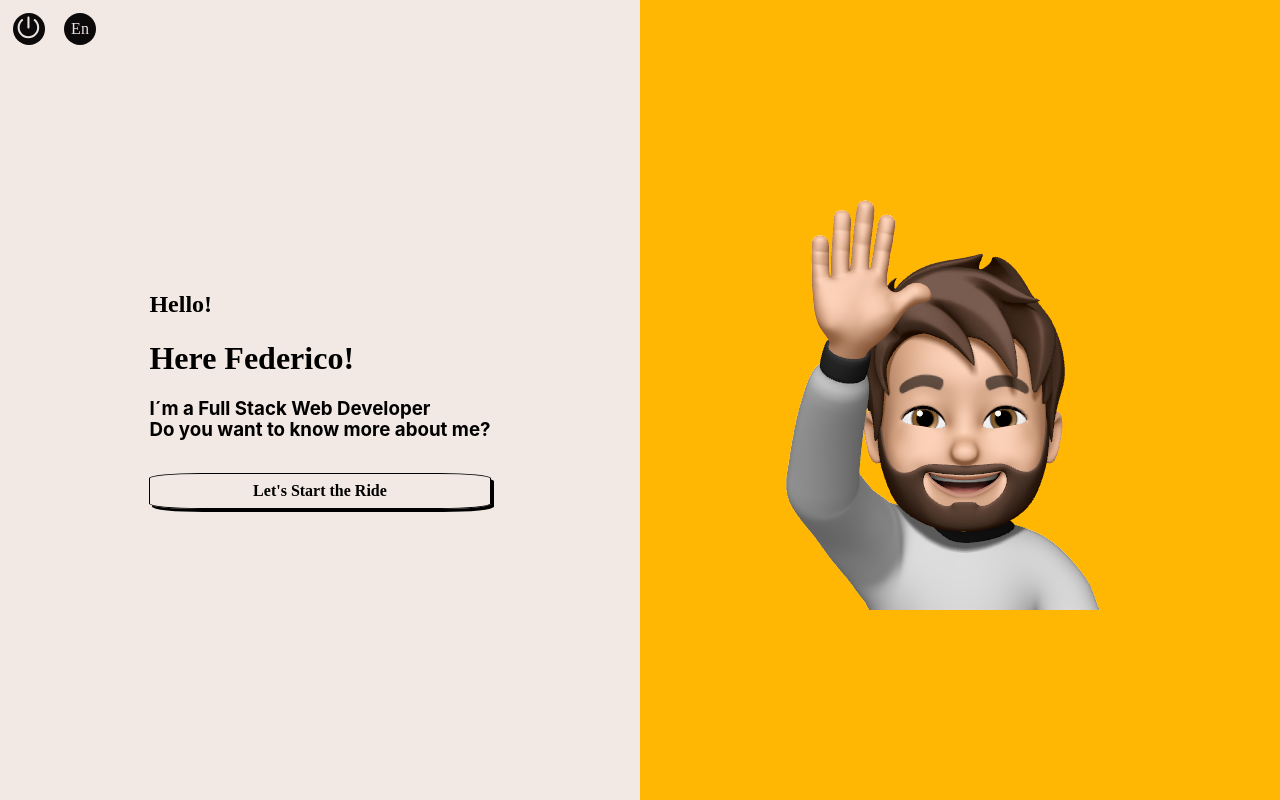
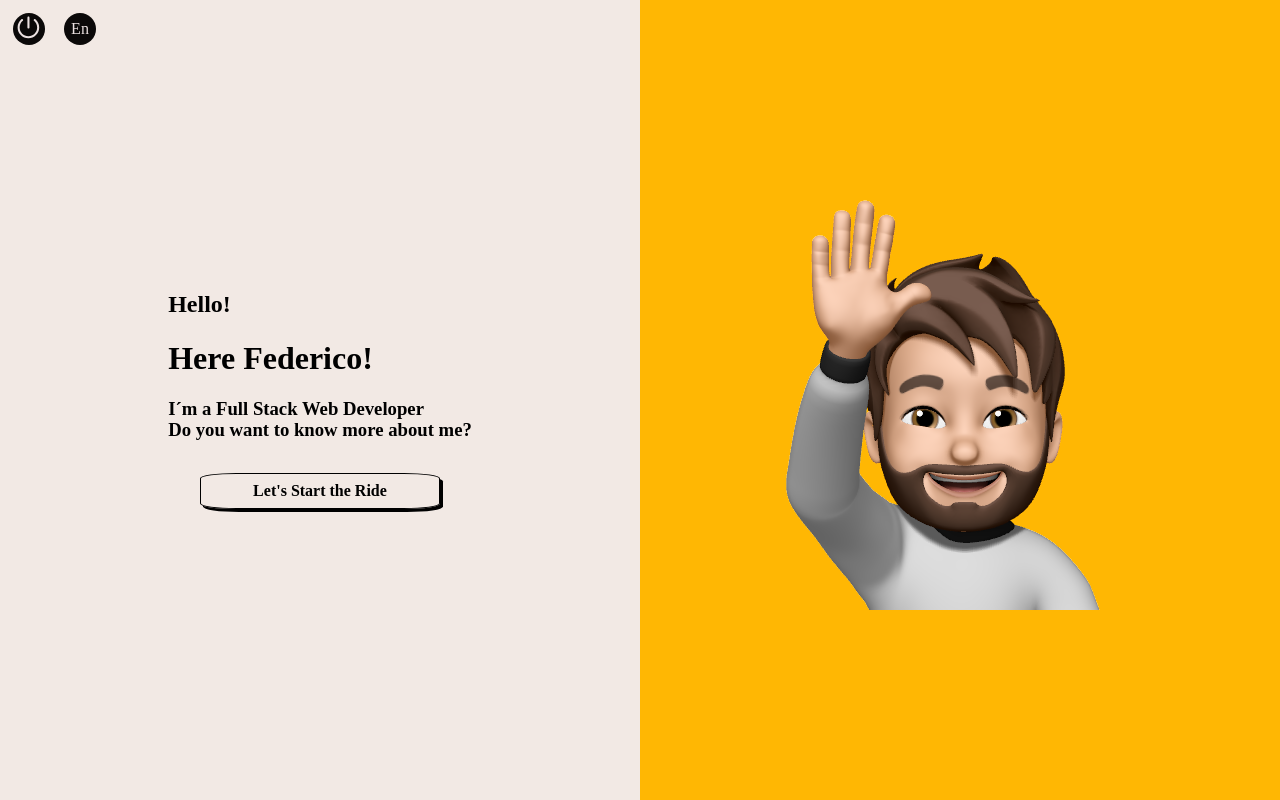
Before and after one commit to federicofucci21/portofolio, a React (Create React App) app: page / in a window 1280 px wide. Built offline with nearby package versions, Linux system fonts and the light colour scheme.

Commit message:
fixed css landing

```diff
--- a/src/Components/Landing/AboutLanding.js
+++ b/src/Components/Landing/AboutLanding.js
@@ -13,10 +13,12 @@ function AboutLanding() {
   return (
     <div>
       <div class={theme==="light"?style.div:style.divD}>
+        <div>
         <h2 class={theme==="light"?style.hello:style.helloD}>{lang==="eng"?("Hello!"):("Hola!")}</h2>
         <h1 class={theme==="light"?style.name:style.nameD}>{lang==="eng"?("Here Federico!"):("Aqui Federico!")}</h1>
         <h3 class={theme==="light"?style.h3:style.h3D}>{lang==="eng"?("I´m a Full Stack Web Developer"):("Soy desarrollador web Full Stack")}</h3>
         <h3 class={theme==="light"?style.h3:style.h3D}>{lang==="eng"?("Do you want to know more about me?"):("¿Queres conocer más sobre mi?")}</h3>
+        </div>
         <Link class={theme==="light"?style.link:style.linkD} to="/home/#about">
         {lang==="eng"?("Let's Start the Ride"):("Empecemos")}
         </Link>
--- a/src/Components/Landing/AboutLanding.module.css
+++ b/src/Components/Landing/AboutLanding.module.css
@@ -1,21 +1,21 @@
 .div {
 
-  width: 100%;
-  height: 100%;
+  width: 20rem;
+  height: 30rem;
   display: flex;
   flex-direction: column;
-  align-content: center;
-  justify-items: center;
+  align-items: center;
+  justify-content: center;
   /* text-align: center; */
 }
 .divD {
 
-  width: 100%;
-  height: 100%;
+  width: 20rem;
+  height: 30rem;
   display: flex;
   flex-direction: column;
-  align-content: center;
-  justify-items: center;
+  align-items: center;
+  justify-content: center;
   /* text-align: center; */
 }
 
@@ -46,7 +46,7 @@
   color: black;
   border: 0.5px solid black;
   border-radius: 15%;
-  /* width: 10rem; */
+  width: 15rem;
   box-shadow: 3px 3px black;
 }
 .link:hover {
@@ -66,7 +66,7 @@
   color: rgb(146, 89, 89);
   border: 0.5px solid rgb(146, 89, 89);
   border-radius: 15%;
-  /* width: 10rem; */
+  width: 15rem;
   box-shadow: 1px 2px rgb(154, 145, 145);
 }
 .linkD:hover {
@@ -75,7 +75,10 @@
   transition-duration: 700ms;
   scale: 1.1;
 }
-
+.h3{
+  font-family: "Permanent Marker", cursive;
+  color:black
+}
 .h3D{
   font-family: "Permanent Marker", cursive;
   color:rgb(146, 89, 89);
--- a/src/Components/Landing/Landing.js
+++ b/src/Components/Landing/Landing.js
@@ -8,7 +8,7 @@ function Landing() {
   const theme = ReactRedux.useSelector((state) => state.theme);
 
   return (
-    <div class={style.landing}>
+    <div class={theme==="light"?style.landing:style.landingD}>
       <div class={theme==="light"?style.left:style.leftD}>
         <AboutLanding />
       </div>
--- a/src/Components/Landing/Landing.module.css
+++ b/src/Components/Landing/Landing.module.css
@@ -1,4 +1,14 @@
 .landing {
+  display: grid;
+  grid-template-columns: 1fr 1fr;
+  height: 100vh;
+  width: 100%;
+  margin: 0;
+  /* max-height: fit-content; */
+
+  /* margin-left: 18rem; */
+}
+.landingD {
   display: grid;
   grid-template-columns: 1fr 1fr;
   height: 100vh;
```
